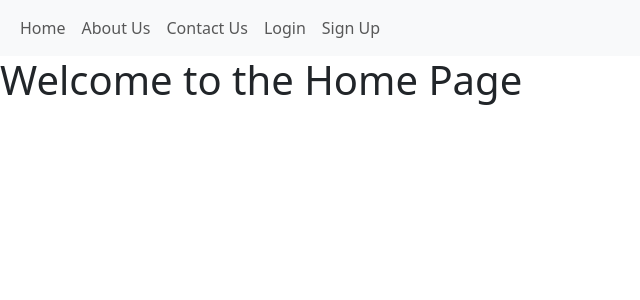
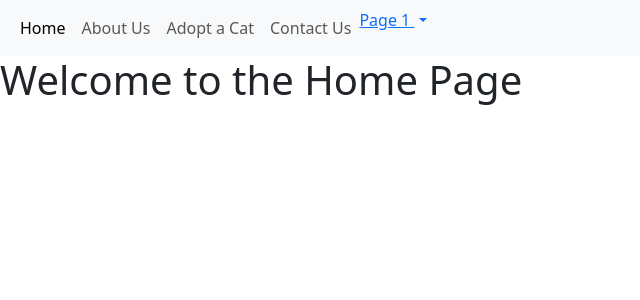
Before and after one commit to hannahro15/CI-Halloween-Hackathon-25, a Django app: page / in a window 1280 px wide. Shown: the top 300 px of the page, without its empty margins (0-640 px from the left). Run offline with Django 4.2, Linux system fonts and the light colour scheme; parts of the project's set-up code (start-up, migrations or seed data) failed here and were passed over.

Commit message:
Add in a navbar

```diff
--- a/templates/index.html
+++ b/templates/index.html
@@ -22,19 +22,24 @@
         <div class="collapse navbar-collapse" id="navbarNav">
           <ul class="navbar-nav">
             <li class="nav-item">
-              <a class="nav-link" href="{% url 'index' %}">Home</a>
+              <a class="nav-link active" href="{% url 'index' %}">Home</a>
             </li>
             <li class="nav-item">
               <a class="nav-link" href="{% url 'about' %}">About Us</a>
             </li>
             <li class="nav-item">
+                <a class="nav-link" href="{% url 'adoption/templates/main-app.html'}">Adopt a Cat</a>
+            </li>
+            <li class="nav-item">
               <a class="nav-link" href="{% url 'contact' %}">Contact Us</a>
             </li>
-            <li class="nav-item">
-              <a class="nav-link" href="{% url 'login' %}">Login</a>
-            </li>
-            <li class="nav-item">
-              <a class="nav-link" href="{% url 'signup' %}">Sign Up</a>
+            <li class="dropdown">
+                <a class="dropdown-toggle" data-toggle="dropdown" href="#">Page 1
+                <span class="caret"></span></a>
+                <ul class="dropdown-menu">
+                    <li><a href="login">Login</a></li>
+                    <li><a href="signup">Signup</a></li>
+                </ul>
             </li>
           </ul>
         </div>
```
